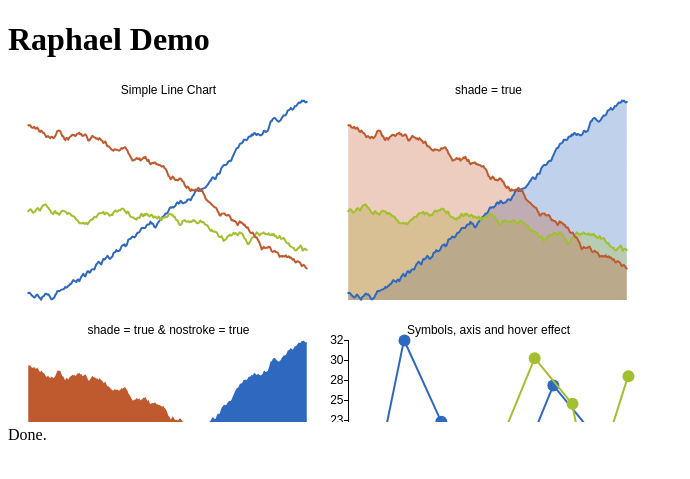
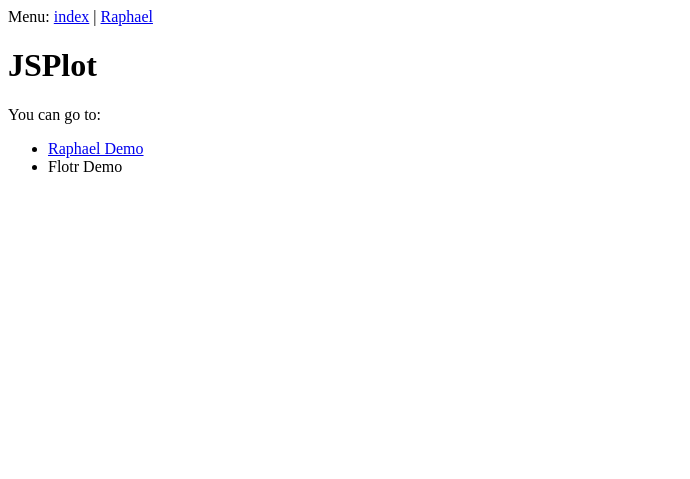
Before and after one commit to certik/jsplot, a Django app: page / in a window 1280 px wide. Shown: the top 479 px of the page, without its empty margins (0-690 px from the left). Run offline with Django 3.2, Linux system fonts and the light colour scheme.

Commit message:
raphael.html added

```diff
--- a/plotserver/app/views.py
+++ b/plotserver/app/views.py
@@ -5,3 +5,8 @@
     return render_to_response("index.html",
         context_instance=RequestContext(request)
         )
+
+def raphael(request):
+    return render_to_response("raphael.html",
+        context_instance=RequestContext(request)
+        )
--- a/plotserver/templates/base.html
+++ b/plotserver/templates/base.html
@@ -12,7 +12,8 @@
         {% endblock %}
     </head>
     <body>
-    {% block content %}
-    {% endblock %}
+        Menu: <a href="/">index</a> | <a href="/raphael/">Raphael</a>
+        {% block content %}
+        {% endblock %}
     </body>
 </html>
--- a/plotserver/templates/index.html
+++ b/plotserver/templates/index.html
@@ -1,56 +1,15 @@
 {% extends "base.html" %}
 
 {% block title %}
-JSPlot
-{% endblock %}
-
-{% block header_ext %}
-<script src="{{ MEDIA_URL }}js/raphael.js"></script>
-<script src="{{ MEDIA_URL }}js/g.raphael.js"></script>
-<script src="{{ MEDIA_URL }}js/g.line.js"></script>
-<script src="{{ MEDIA_URL }}js/g.bar.js"></script>
-<script src="{{ MEDIA_URL }}js/g.dot.js"></script>
-<script src="{{ MEDIA_URL }}js/g.pie.js"></script>
-
-<script type="text/javascript" charset="utf-8">
-window.onload = function () {
-    var r = Raphael("holder");
-    r.g.txtattr.font = "12px 'Fontin Sans', Fontin-Sans, sans-serif";
-
-    var x = [], y = [], y2 = [], y3 = [];
-    for (var i = 0; i < 500; i++) {
-        x[i] = i * 10;
-        y[i] = (y[i - 1] || 0) + (Math.random() * 7) - 3;
-        y2[i] = (y2[i - 1] || 150) + (Math.random() * 7) - 3.5;
-        y3[i] = (y3[i - 1] || 300) + (Math.random() * 7) - 4;
-    }
-
-    r.g.text(160, 10, "Simple Line Chart");
-    r.g.text(480, 10, "shade = true");
-    r.g.text(160, 250, "shade = true & nostroke = true");
-    r.g.text(480, 250, "Symbols, axis and hover effect");
-
-    r.g.linechart(10, 10, 300, 220, x, [y, y2, y3]);
-    r.g.linechart(330, 10, 300, 220, x, [y, y2, y3], {shade: true});
-    r.g.linechart(10, 250, 300, 220, x, [y, y2, y3], {nostroke: true, shade: true});
-    var lines = r.g.linechart(330, 250, 300, 220, [[1, 2, 3, 4, 5, 6, 7],[3.5, 4.5, 5.5, 6.5, 7, 8]], [[12, 32, 23, 15, 17, 27, 22], [10, 20, 30, 25, 15, 28]], {nostroke: false, axis: "0 0 1 1", symbol: "o"}).hoverColumn(function () {
-        this.tags = r.set();
-        for (var i = 0, ii = this.y.length; i < ii; i++) {
-            this.tags.push(r.g.tag(this.x, this.y[i], this.values[i], 160, 10).insertBefore(this).attr([{fill: "#fff"}, {fill: this.symbols[i].attr("fill")}]));
-        }
-    }, function () {
-        this.tags && this.tags.remove();
-    });
-    // lines.lines[0].animate({"stroke-width": 6}, 1000);
-    // lines.symbols[0].attr({stroke: "#fff"});
-    // lines.symbols[0][1].animate({fill: "#f00"}, 1000);
-
-};
-</script>
+JSPlot Index
 {% endblock %}
 
 {% block content %}
-<h1>Raphael Demo</h1>
-<div id="holder"></div>
-Done.
+<h1>JSPlot</h1>
+<p>
+You can go to:
+<ul>
+    <li><a href="/raphael/">Raphael Demo</a></li>
+    <li>Flotr Demo</li>
+</p>
 {% endblock %}
--- a/plotserver/urls.py
+++ b/plotserver/urls.py
@@ -9,6 +9,7 @@
 
 urlpatterns = patterns('',
         (r'^$', 'plotserver.app.views.index'),
+        (r'^raphael/$', 'plotserver.app.views.raphael'),
         (r'^media_files/(?P<path>.*)$', 'django.views.static.serve',
                             {'document_root': p}),
 )
```
Also changed, not shown: plotserver/templates/raphael.html (added, +56 -0 lines).
